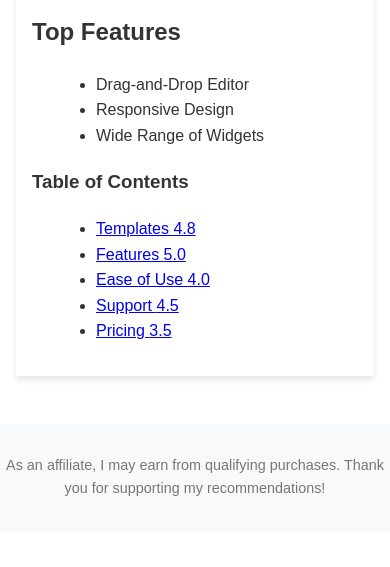
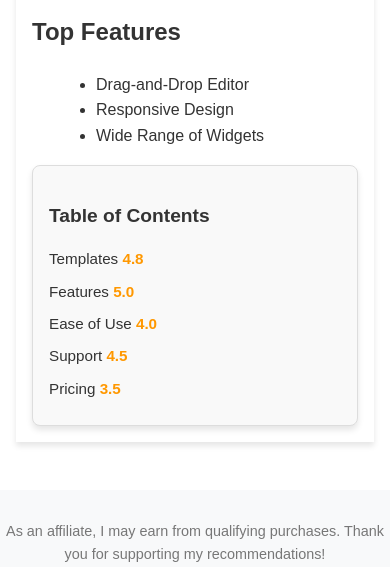
Before and after one commit to duxy-skh/elementor-review, a plain HTML site: page index.html in a window 390 px wide. Shown: the part 1433-2000 px from the top of the page. Before the commit the page ends 1964 px from the top, so only its background shows below. Drawn offline with Linux system fonts and the light colour scheme.

Commit message:
Update styles.css

```diff
--- a/styles/styles.css
+++ b/styles/styles.css
@@ -348,6 +348,54 @@ button:hover {
     opacity: 0.9;
 }
 
+/* Sidebar Table of Contents */
+.sidebar-toc {
+    background-color: #f9f9f9;
+    border: 1px solid #ddd;
+    border-radius: 8px;
+    padding: 1rem;
+    box-shadow: 0 4px 6px rgba(0, 0, 0, 0.1);
+    font-family: Arial, sans-serif;
+}
+
+.sidebar-toc h3 {
+    font-size: 1.2rem;
+    margin-bottom: 1rem;
+}
+
+.sidebar-toc ul {
+    list-style: none;
+    padding: 0;
+    margin: 0;
+}
+
+.sidebar-toc li {
+    margin-bottom: 0.5rem;
+    display: flex;
+    justify-content: space-between;
+}
+
+.sidebar-toc li a {
+    text-decoration: none;
+    color: #333;
+    font-size: 0.95rem;
+}
+
+.sidebar-toc li a:hover {
+    color: #007bff;
+}
+
+.rating {
+    font-weight: bold;
+    color: #ff9800;
+}
+
+/* Hide sidebar on mobile */
+@media (max-width: 768px) {
+    .page-layout {
+        grid-template-columns: 1fr; /* Single column layout */\n    }\n\n    .sidebar-toc {\n        display: none;\n    }
+}
+
 /* Responsive Adjustments for Mobile Layouts */
 @media (max-width: 768px) {
     .page-layout {
```
